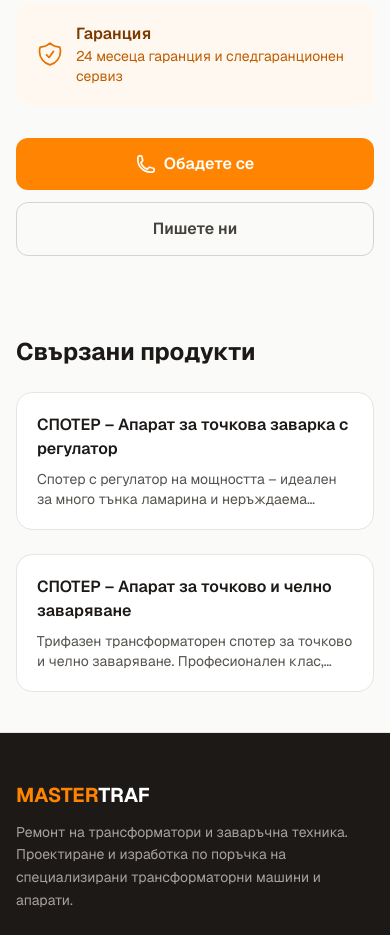
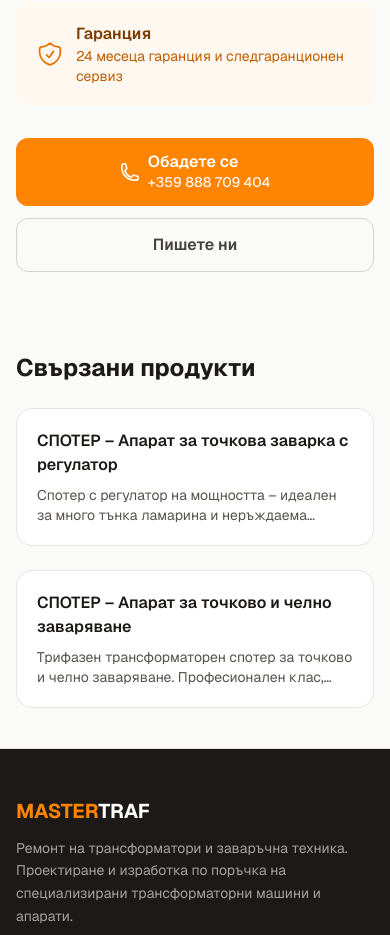
Before and after one commit to Splochev/mastertraf, a Next.js app: page /produkti/spoter-tochkova-zavarka in a window 390 px wide. Shown: the part 1680-2615 px from the top of the page. Built offline with nearby package versions, Linux system fonts and the light colour scheme.

Commit message:
Update contact link to use dynamic phone number from companyInfo

```diff
--- a/src/app/produkti/[slug]/page.tsx
+++ b/src/app/produkti/[slug]/page.tsx
@@ -1,6 +1,7 @@
 import type { Metadata } from "next";
 import Link from "next/link";
 import { products, getProductBySlug } from "@/data/products";
+import { companyInfo } from "@/data/company";
 import { Breadcrumbs } from "@/components/seo/Breadcrumbs";
 import { ProductSchema } from "@/components/seo/StructuredData";
 import { notFound } from "next/navigation";
@@ -148,13 +149,18 @@ export default async function ProductPage({
             {/* CTA */}
             <div className="mt-8 flex flex-col gap-3 sm:flex-row">
               <a
-                href="tel:+359888709404"
+                href={`tel:${companyInfo.contact.phone.replace(/\s+/g, "")}`}
                 className="inline-flex items-center justify-center rounded-xl bg-primary-500 px-6 py-3.5 text-base font-semibold text-white transition-colors hover:bg-primary-600"
               >
-                <svg className="mr-2 h-5 w-5" fill="none" viewBox="0 0 24 24" strokeWidth={2} stroke="currentColor">
+                <svg className="mr-2 h-5 w-5 shrink-0" fill="none" viewBox="0 0 24 24" strokeWidth={2} stroke="currentColor">
                   <path strokeLinecap="round" strokeLinejoin="round" d="M2.25 6.75c0 8.284 6.716 15 15 15h2.25a2.25 2.25 0 002.25-2.25v-1.372c0-.516-.351-.966-.852-1.091l-4.423-1.106c-.44-.11-.902.055-1.173.417l-.97 1.293c-.282.376-.769.542-1.21.38a12.035 12.035 0 01-7.143-7.143c-.162-.441.004-.928.38-1.21l1.293-.97c.363-.271.527-.734.417-1.173L6.963 3.102a1.125 1.125 0 00-1.091-.852H4.5A2.25 2.25 0 002.25 4.5v2.25z" />
                 </svg>
-                Обадете се
+                <span className="flex flex-col leading-tight">
+                  <span>Обадете се</span>
+                  <span className="text-sm font-medium text-white/90">
+                    {companyInfo.contact.phone}
+                  </span>
+                </span>
               </a>
               <Link
                 href="/kontakti"
```
